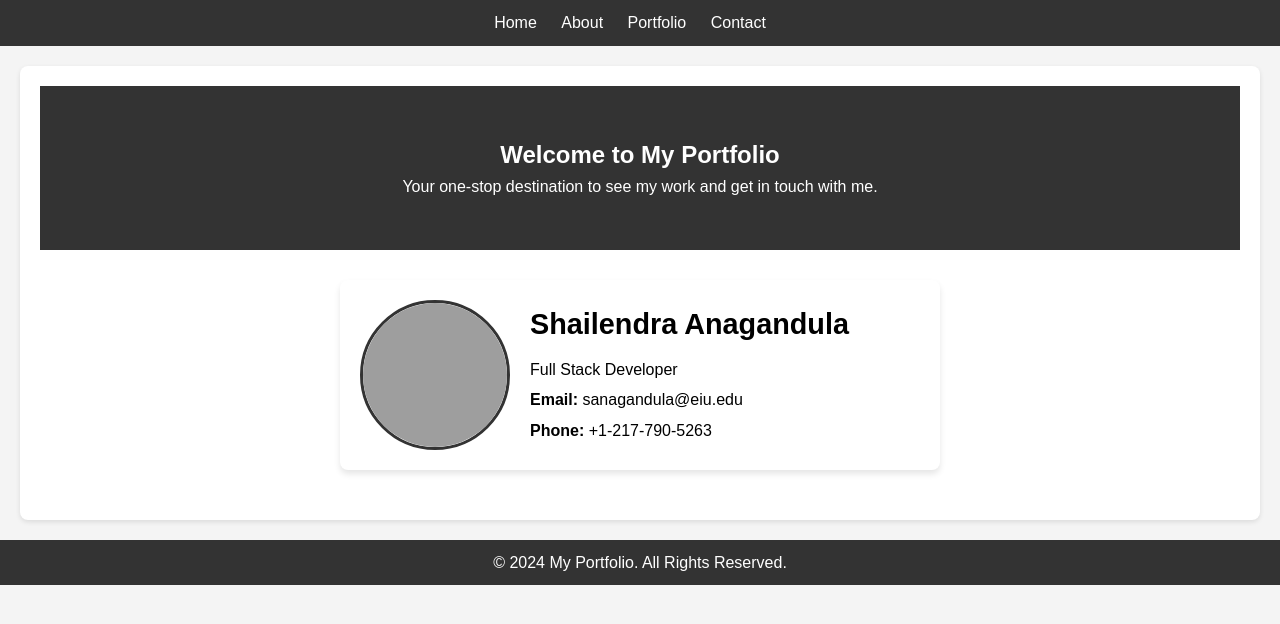
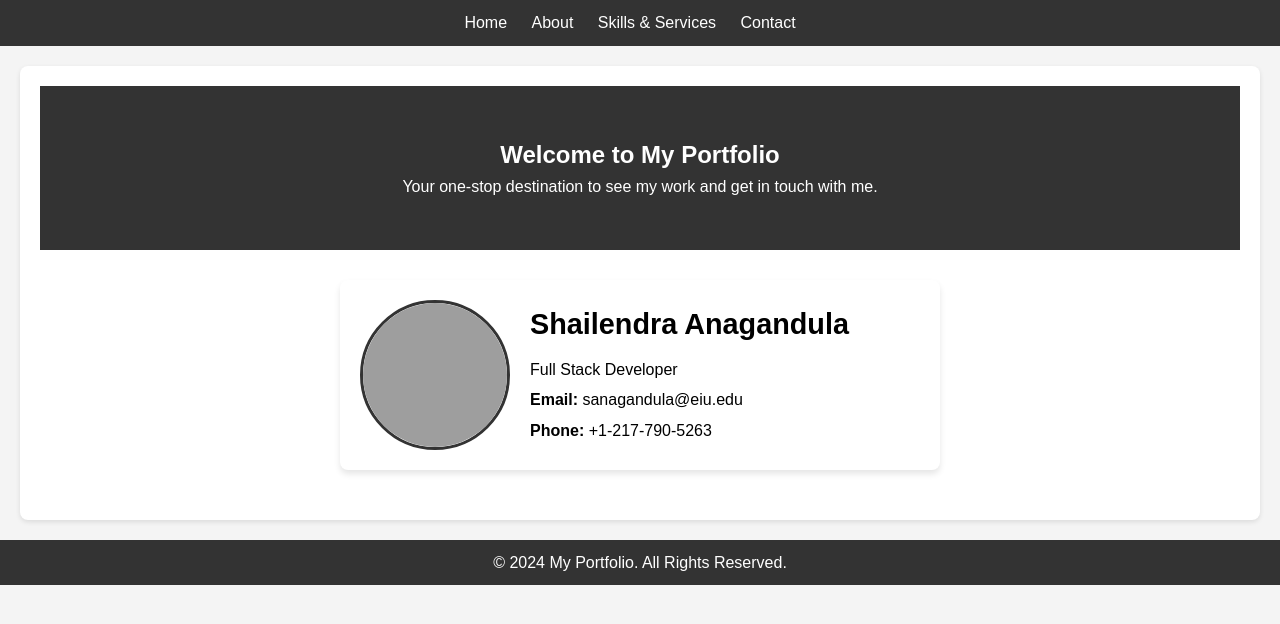
Before and after one commit to Sunnyred2k18/MyPortfolio, a plain HTML site: page index.html in a window 1280 px wide. Drawn offline with Linux system fonts and the light colour scheme; grey boxes are pictures that could not be loaded.

Commit message:
third commit

```diff
--- a/index.html
+++ b/index.html
@@ -14,7 +14,7 @@
             <ul>
                 <li><a href="index.html">Home</a></li>
                 <li><a href="about.html">About</a></li>
-                <li><a href="portfolio.html">Portfolio</a></li>
+                <li><a href="Skill&services.html">Skills & Services</a></li>
                 <li><a href="contact.html">Contact</a></li>
             </ul>
         </nav>
```
